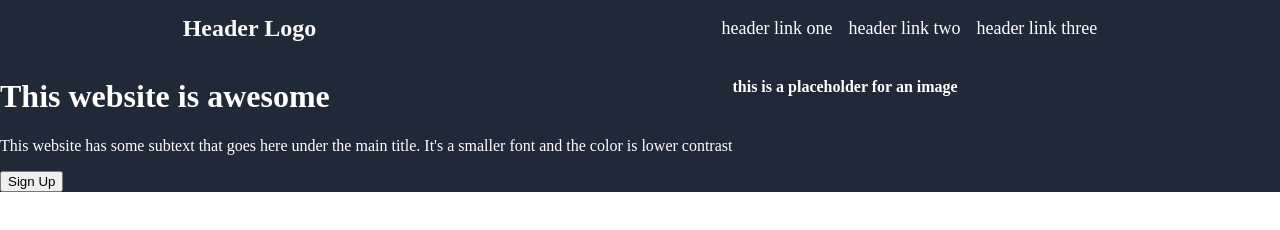
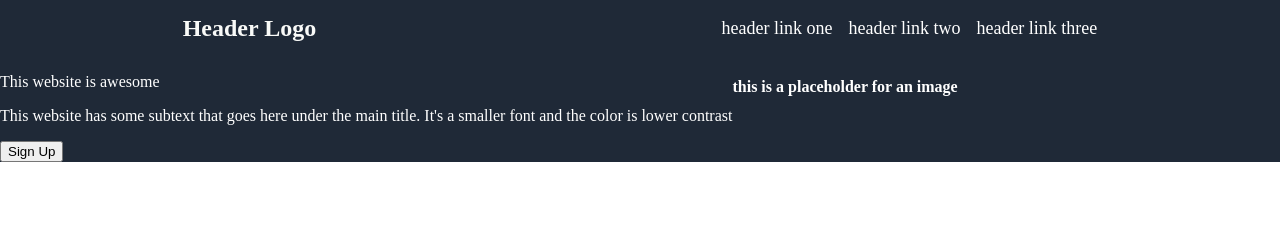
Before and after one commit to velibor918/Landing-Page-Project, a plain HTML site: page index.html in a window 1280 px wide. Drawn offline with Linux system fonts and the light colour scheme.

Commit message:
Changed main hero text from h to p, added relevant subclasses

```diff
--- a/index.html
+++ b/index.html
@@ -20,10 +20,14 @@
         </div>
         <div class="hero">
             <div class="h-text">
-                <h1>This website is awesome</h1>
-                <p>This website has some subtext that goes here under the main title. It's a smaller font and the color is
-                    lower contrast
-                </p>
+                <div class="main-text">
+                    <p>This website is awesome</p>
+                </div>
+                <div class="secondary-text">
+                    <p>This website has some subtext that goes here under the main title. It's a smaller font and the color is
+                        lower contrast
+                    </p>
+                </div>
                 <button>Sign Up</button>
             </div>
             <div class="image-ph">
```
